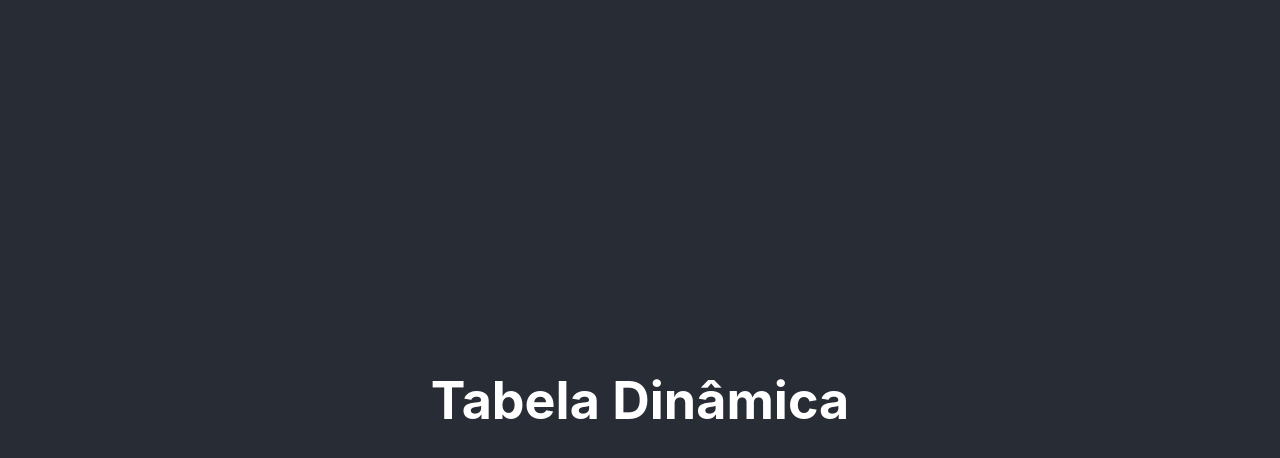
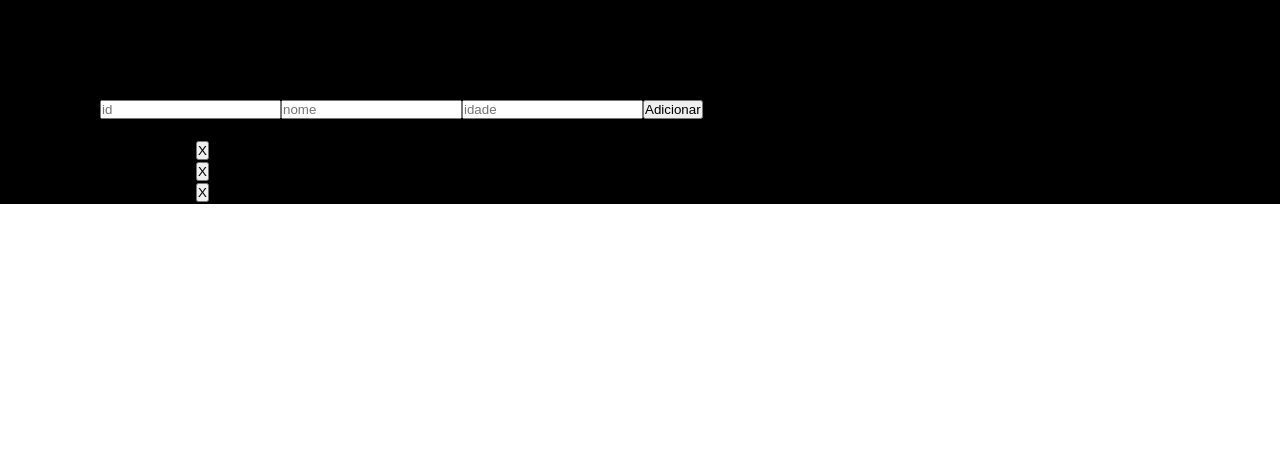
Before and after one commit to Web-LIA/Tabela-Dinamica, a React (Create React App) app: page / in a window 1280 px wide. Shown: the top 458 px of the page. Built offline with nearby package versions, Linux system fonts and the light colour scheme.

Commit message:
fix: ajustar css geral para table

```diff
--- a/src/App.css
+++ b/src/App.css
@@ -1,18 +1,10 @@
-.App {
-  text-align: center;
+.navBar{
+
+
 }
 
-.App-header {
-  background-color: #282c34;
-  min-height: 100vh;
-  display: flex;
-  flex-direction: column;
-  align-items: center;
-  justify-content: center;
-  font-size: calc(10px + 2vmin);
-  color: white;
+.rota{
+  padding-top: 100px;
+  padding-left: 100px;
+  background-color: black;
 }
-
-.App-link {
-  color: #61dafb;
-}
--- a/src/App.tsx
+++ b/src/App.tsx
@@ -1,13 +1,17 @@
 import React from 'react';
 import './App.css';
-
+import Tabela from './components/Table'
 function App() {
   return (
-    <div className="App">
-      <header className="App-header">
-        <h1>Tabela Dinâmica</h1>
-      </header>
+    <>
+    <div className = 'navBar'>
+
     </div>
+    <div className='rota'>
+      <Tabela />
+    </div>
+
+  </>
   );
 }
 
--- a/src/index.css
+++ b/src/index.css
@@ -1,13 +1,4 @@
-body {
+*{
   margin: 0;
-  font-family: -apple-system, BlinkMacSystemFont, 'Segoe UI', 'Roboto', 'Oxygen',
-    'Ubuntu', 'Cantarell', 'Fira Sans', 'Droid Sans', 'Helvetica Neue',
-    sans-serif;
-  -webkit-font-smoothing: antialiased;
-  -moz-osx-font-smoothing: grayscale;
+  padding: 0;
 }
-
-code {
-  font-family: source-code-pro, Menlo, Monaco, Consolas, 'Courier New',
-    monospace;
-}
```
